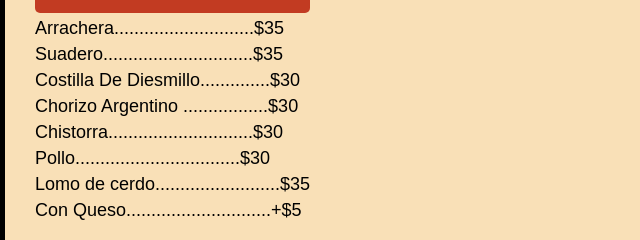
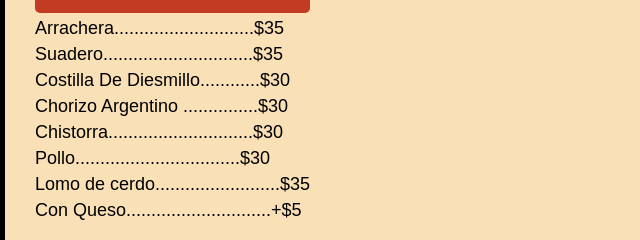
Before and after one commit to HectorAlejandro1/DonTaco, a plain HTML site: page index.html in a window 1280 px wide. Shown: the part 294-534 px from the top of the page, 0-640 px from the left. Drawn offline with Linux system fonts and the light colour scheme.

Commit message:
Add files via upload

```diff
--- a/index.html
+++ b/index.html
@@ -111,8 +111,8 @@
                 <h3>TACOS</h3>
                 <p>Arrachera............................$35</p>
                 <p>Suadero..............................$35</p>
-                <p>Costilla De Diesmillo..............$30</p>
-                <p>Chorizo Argentino .................$30</p>
+                <p>Costilla De Diesmillo............$30</p>
+                <p>Chorizo Argentino ...............$30</p>
                 <p>Chistorra.............................$30</p>
                 <p>Pollo.................................$30</p>
                 <p>Lomo de cerdo.........................$35</p>
```
